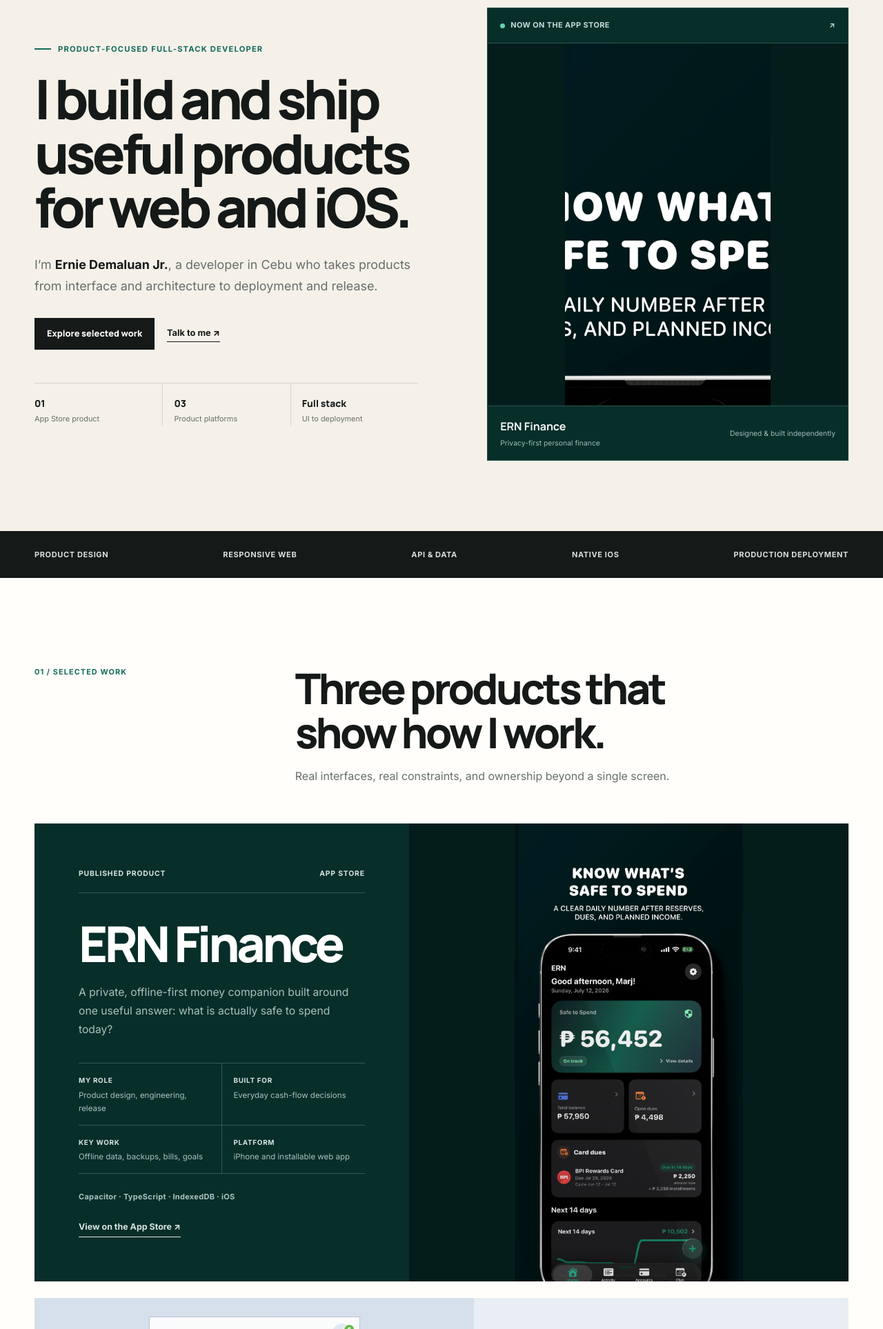
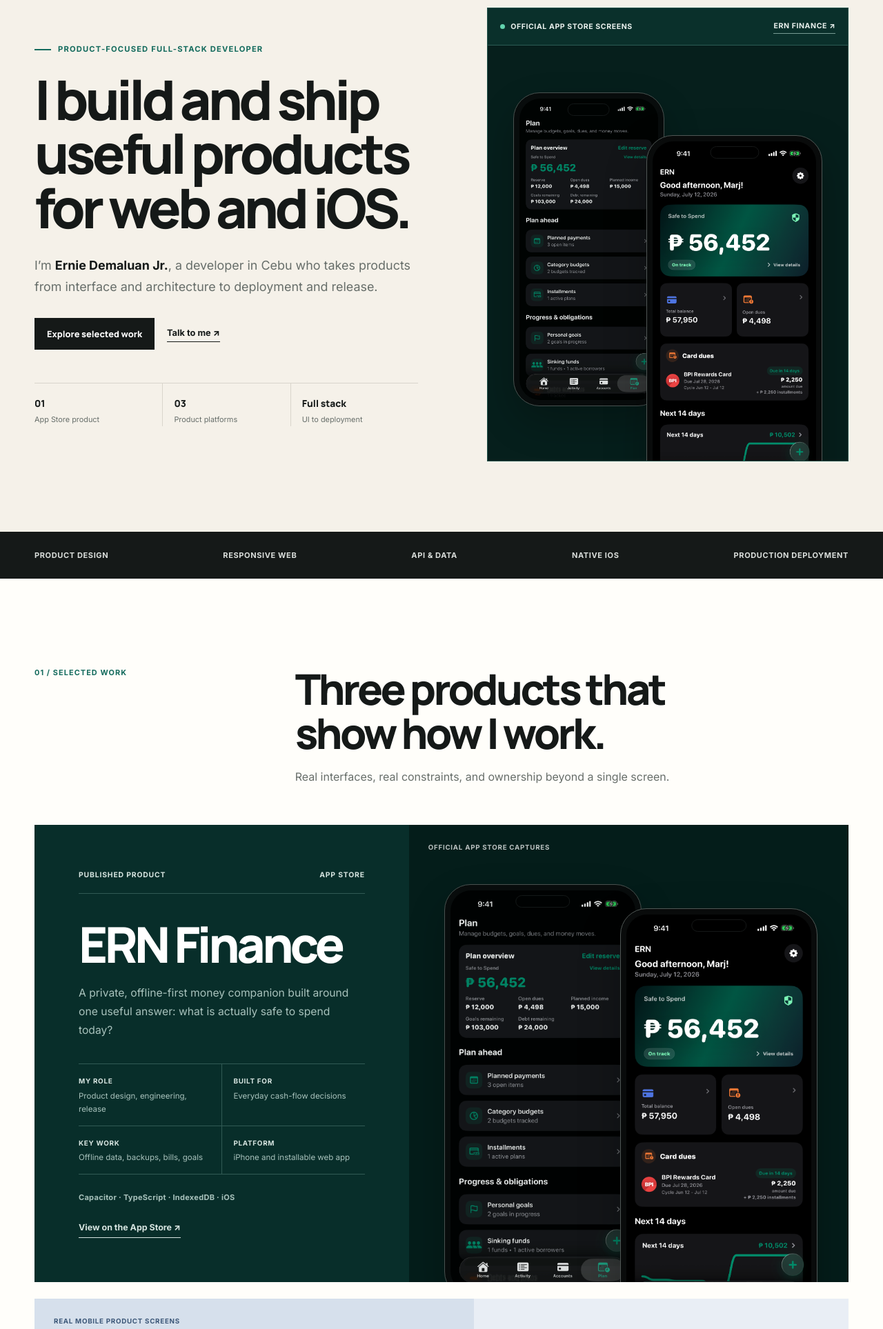
Before and after one commit to ernzonfire/p2-web-dev-portfolio, a plain HTML site: page index.html in a window 1280 px wide. Shown: the part 160-2087 px from the top of the page at 69% size. Drawn offline with Linux system fonts and the light colour scheme.

Commit message:
Use official app screens in device mockups

```diff
--- a/index.html
+++ b/index.html
@@ -84,30 +84,22 @@
           </dl>
         </div>
 
-        <a class="hero-product" href="https://apps.apple.com/ph/app/ern-finance/id6789468096" target="_blank" rel="noopener" aria-label="View ERN Finance on the App Store">
-          <div class="hero-product-top">
-            <div>
-              <span class="live-dot" aria-hidden="true"></span>
-              <span>Now on the App Store</span>
-            </div>
-            <span aria-hidden="true">↗</span>
+        <div class="hero-visual">
+          <div class="hero-visual-heading">
+            <div><span class="live-dot" aria-hidden="true"></span> Official App Store screens</div>
+            <a href="https://apps.apple.com/ph/app/ern-finance/id6789468096" target="_blank" rel="noopener">ERN Finance ↗</a>
           </div>
-          <div class="hero-product-screen">
-            <img
-              src="assets/images/ern-finance.png"
-              alt="ERN Finance iPhone dashboard showing safe-to-spend, balances, bills, and cash flow"
-              width="1080"
-              height="1920"
-            >
+          <div class="hero-device-stage">
+            <a class="phone-mockup hero-phone hero-phone-back" href="https://apps.apple.com/ph/app/ern-finance/id6789468096" target="_blank" rel="noopener" aria-label="View the ERN Finance planning screen on the App Store">
+              <span class="device-island" aria-hidden="true"></span>
+              <img src="assets/images/ern-plan-official.png" alt="Official ERN Finance planning screen with reserve, dues, goals, and budgets" width="777" height="1688">
+            </a>
+            <a class="phone-mockup hero-phone hero-phone-front" href="https://apps.apple.com/ph/app/ern-finance/id6789468096" target="_blank" rel="noopener" aria-label="View ERN Finance on the App Store">
+              <span class="device-island" aria-hidden="true"></span>
+              <img src="assets/images/ern-home-official.png" alt="Official ERN Finance home screen showing safe-to-spend, balances, card dues, and cash flow" width="777" height="1688">
+            </a>
           </div>
-          <div class="hero-product-bottom">
-            <div>
-              <strong>ERN Finance</strong>
-              <span>Privacy-first personal finance</span>
-            </div>
-            <span>Designed &amp; built independently</span>
-          </div>
-        </a>
+        </div>
       </section>
 
       <section class="proof-bar" aria-label="Product delivery capabilities">
@@ -163,14 +155,30 @@
                 <p class="product-stack">Capacitor · TypeScript · IndexedDB · iOS</p>
                 <a class="product-cta" href="https://apps.apple.com/ph/app/ern-finance/id6789468096" target="_blank" rel="noopener">View on the App Store <span aria-hidden="true">↗</span></a>
               </div>
-              <a class="product-image ern-image" href="https://apps.apple.com/ph/app/ern-finance/id6789468096" target="_blank" rel="noopener" aria-label="Open ERN Finance on the App Store">
-                <img src="assets/images/ern-finance.png" alt="ERN Finance iPhone interface with safe-to-spend amount and upcoming financial obligations" width="1080" height="1920" loading="lazy">
+              <a class="device-gallery gallery-ern" href="https://apps.apple.com/ph/app/ern-finance/id6789468096" target="_blank" rel="noopener" aria-label="Open ERN Finance on the App Store">
+                <span class="gallery-note">Official App Store captures</span>
+                <span class="phone-mockup gallery-phone gallery-phone-back">
+                  <span class="device-island" aria-hidden="true"></span>
+                  <img src="assets/images/ern-plan-official.png" alt="Official ERN Finance plan overview screen" width="777" height="1688" loading="lazy">
+                </span>
+                <span class="phone-mockup gallery-phone gallery-phone-front">
+                  <span class="device-island" aria-hidden="true"></span>
+                  <img src="assets/images/ern-home-official.png" alt="Official ERN Finance safe-to-spend home screen" width="777" height="1688" loading="lazy">
+                </span>
               </a>
             </article>
 
             <article class="product-panel product-next">
-              <a class="product-image next-image" href="https://rcx-next.vercel.app" target="_blank" rel="noopener" aria-label="Open the NEXT employee platform">
-                <img src="assets/images/next-platform.png" alt="NEXT employee home screen with points, events, rewards, surveys, and quick actions" width="780" height="1688" loading="lazy">
+              <a class="device-gallery gallery-next" href="https://rcx-next.vercel.app" target="_blank" rel="noopener" aria-label="Open the NEXT employee platform">
+                <span class="gallery-note">Real mobile product screens</span>
+                <span class="phone-mockup gallery-phone gallery-phone-back">
+                  <span class="device-island" aria-hidden="true"></span>
+                  <img src="assets/images/next-login-official.png" alt="NEXT employee sign-in screen" width="780" height="1688" loading="lazy">
+                </span>
+                <span class="phone-mockup gallery-phone gallery-phone-front">
+                  <span class="device-island" aria-hidden="true"></span>
+                  <img src="assets/images/next-home-official.png" alt="NEXT employee home screen with points, rewards, events, and quick actions" width="780" height="1688" loading="lazy">
+                </span>
               </a>
               <div class="product-content">
                 <div class="product-meta">
@@ -237,8 +245,16 @@
                 <p class="product-stack">SwiftUI · Supabase · Realtime · Multipeer Connectivity</p>
                 <p class="product-status">Private beta · App Store release in progress</p>
               </div>
-              <div class="product-image salpakan-image">
-                <img src="assets/images/salpakan-game.png" alt="Salpakan iPad match showing the timed hidden-rank Game of the Generals board" width="2064" height="2752" loading="lazy">
+              <div class="device-gallery gallery-salpakan">
+                <span class="gallery-note">Official iPhone listing screens</span>
+                <span class="phone-mockup gallery-phone gallery-phone-back">
+                  <span class="device-island" aria-hidden="true"></span>
+                  <img src="assets/images/salpakan-ai-official.png" alt="Official Salpakan AI difficulty selection screen" width="777" height="1688" loading="lazy">
+                </span>
+                <span class="phone-mockup gallery-phone gallery-phone-front">
+                  <span class="device-island" aria-hidden="true"></span>
+                  <img src="assets/images/salpakan-match-official.png" alt="Official Salpakan online hidden-rank battle screen" width="777" height="1688" loading="lazy">
+                </span>
               </div>
             </article>
           </div>
--- a/style.css
+++ b/style.css
@@ -297,35 +297,36 @@ main section[id] {
   font-size: 0.68rem;
 }
 
-.hero-product {
+.hero-visual {
   overflow: hidden;
-  color: #f3f5f4;
-  background: #082e2a;
-  border: 1px solid #174b44;
+  color: #e9f0ed;
+  background: #0a302b;
+  border: 1px solid #1f5049;
 }
 
-.hero-product-top,
-.hero-product-bottom {
+.hero-visual-heading {
   display: flex;
   align-items: center;
   justify-content: space-between;
   gap: 20px;
-  padding: 16px 18px;
-}
-
-.hero-product-top {
-  color: #c4ddd8;
-  border-bottom: 1px solid #24544e;
-  font-size: 0.68rem;
-  font-weight: 700;
-  letter-spacing: 0.04em;
+  min-height: 54px;
+  padding: 13px 18px;
+  border-bottom: 1px solid #2c5b54;
+  font-size: 0.66rem;
+  font-weight: 800;
+  letter-spacing: 0.055em;
   text-transform: uppercase;
 }
 
-.hero-product-top > div {
+.hero-visual-heading > div {
   display: flex;
   gap: 8px;
   align-items: center;
+}
+
+.hero-visual-heading a {
+  padding-bottom: 2px;
+  border-bottom: 1px solid #779c94;
 }
 
 .live-dot {
@@ -335,44 +336,65 @@ main section[id] {
   border-radius: 50%;
 }
 
-.hero-product-screen {
-  display: grid;
+.hero-device-stage {
+  position: relative;
   overflow: hidden;
-  height: clamp(380px, 42vw, 525px);
-  place-items: start center;
-  background: #041d1a;
+  height: clamp(500px, 47vw, 610px);
+  background: #061f1c;
 }
 
-.hero-product-screen img {
-  width: 57%;
-  min-width: 245px;
-  object-fit: cover;
-  object-position: top center;
+.phone-mockup {
+  position: relative;
+  display: block;
+  overflow: hidden;
+  padding: 8px;
+  background: #090b0b;
+  border: 1px solid #505755;
+  border-radius: 38px;
+  box-shadow: 0 24px 60px rgba(0, 0, 0, 0.28);
+}
+
+.phone-mockup > img {
+  width: 100%;
+  height: auto;
+  border-radius: 30px;
+}
+
+.device-island {
+  position: absolute;
+  top: 15px;
+  left: 50%;
+  z-index: 2;
+  width: 28%;
+  height: 18px;
+  background: #000;
+  border: 1px solid #151717;
+  border-radius: 999px;
+  transform: translateX(-50%);
+}
+
+.hero-phone {
+  position: absolute;
   transition: transform 220ms ease;
 }
 
-.hero-product:hover .hero-product-screen img,
-.hero-product:focus-visible .hero-product-screen img {
-  transform: translateY(-6px);
+.hero-phone-back {
+  top: 68px;
+  left: 7%;
+  width: 42%;
+  opacity: 0.9;
 }
 
-.hero-product-bottom {
-  border-top: 1px solid #24544e;
+.hero-phone-front {
+  right: 7%;
+  bottom: -62px;
+  z-index: 1;
+  width: 49%;
 }
 
-.hero-product-bottom div {
-  display: grid;
-  gap: 2px;
-}
-
-.hero-product-bottom strong {
-  font-family: "Manrope", sans-serif;
-  font-size: 1rem;
-}
-
-.hero-product-bottom span {
-  color: #9ebcb6;
-  font-size: 0.65rem;
+.hero-phone:hover,
+.hero-phone:focus-visible {
+  transform: translateY(-7px);
 }
 
 .proof-bar {
@@ -543,19 +565,51 @@ main section[id] {
   font-weight: 700;
 }
 
-.product-image {
-  display: grid;
+.device-gallery {
+  position: relative;
   overflow: hidden;
-  place-items: center;
+  min-height: 660px;
 }
 
-.product-image img {
-  transition: transform 260ms ease;
+.gallery-note {
+  position: absolute;
+  top: 25px;
+  left: 28px;
+  z-index: 3;
+  color: rgba(255, 255, 255, 0.72);
+  font-size: 0.61rem;
+  font-weight: 800;
+  letter-spacing: 0.075em;
+  text-transform: uppercase;
 }
 
-a.product-image:hover img,
-a.product-image:focus-visible img {
-  transform: scale(1.015);
+.gallery-phone {
+  position: absolute;
+  width: 45%;
+  max-width: 286px;
+  transition: transform 240ms ease;
+}
+
+.gallery-phone-back {
+  top: 86px;
+  left: 8%;
+  opacity: 0.9;
+}
+
+.gallery-phone-front {
+  right: 7%;
+  bottom: -58px;
+  z-index: 1;
+}
+
+a.device-gallery:hover .gallery-phone-back,
+a.device-gallery:focus-visible .gallery-phone-back {
+  transform: translateY(-6px);
+}
+
+a.device-gallery:hover .gallery-phone-front,
+a.device-gallery:focus-visible .gallery-phone-front {
+  transform: translateY(-10px);
 }
 
 .product-ern {
@@ -580,15 +634,8 @@ a.product-image:focus-visible img {
   color: #a8c2bc;
 }
 
-.ern-image {
+.gallery-ern {
   background: #041d1a;
-}
-
-.ern-image img {
-  width: 52%;
-  height: 104%;
-  object-fit: cover;
-  object-position: top center;
 }
 
 .product-next {
@@ -613,16 +660,12 @@ a.product-image:focus-visible img {
   color: #566a84;
 }
 
-.next-image {
+.gallery-next {
   background: #d6e0ec;
 }
 
-.next-image img {
-  width: 48%;
-  height: 92%;
-  object-fit: cover;
-  object-position: top center;
-  border: 1px solid #b7c3d1;
+.gallery-next .gallery-note {
+  color: #3d5879;
 }
 
 .product-salpakan {
@@ -651,15 +694,8 @@ a.product-image:focus-visible img {
   color: #aab2b1;
 }
 
-.salpakan-image {
+.gallery-salpakan {
   background: #071416;
-}
-
-.salpakan-image img {
-  width: 100%;
-  height: 100%;
-  object-fit: cover;
-  object-position: center 15%;
 }
 
 .more-work {
@@ -992,8 +1028,8 @@ a.product-image:focus-visible img {
     gap: 44px;
   }
 
-  .hero-product-screen {
-    height: 460px;
+  .hero-device-stage {
+    height: 520px;
   }
 
   .product-panel,
@@ -1001,7 +1037,7 @@ a.product-image:focus-visible img {
     grid-template-columns: 1fr;
   }
 
-  .product-next .product-image {
+  .product-next .device-gallery {
     order: 2;
   }
 
@@ -1009,8 +1045,8 @@ a.product-image:focus-visible img {
     min-height: auto;
   }
 
-  .product-image {
-    min-height: 600px;
+  .device-gallery {
+    min-height: 620px;
   }
 
   .work-row {
@@ -1056,7 +1092,7 @@ a.product-image:focus-visible img {
     font-size: clamp(3rem, 14vw, 4.6rem);
   }
 
-  .hero-product {
+  .hero-visual {
     width: min(100%, 520px);
     justify-self: center;
   }
@@ -1067,8 +1103,8 @@ a.product-image:focus-visible img {
     gap: 18px;
   }
 
-  .product-image {
-    min-height: 520px;
+  .device-gallery {
+    min-height: 570px;
   }
 
   .more-work-heading {
@@ -1154,8 +1190,8 @@ a.product-image:focus-visible img {
     margin-top: 0;
   }
 
-  .hero-product-screen {
-    height: 420px;
+  .hero-device-stage {
+    height: 485px;
   }
 
   .product-content {
@@ -1171,13 +1207,30 @@ a.product-image:focus-visible img {
     border-left: 0;
   }
 
-  .product-image {
-    min-height: 420px;
+  .device-gallery {
+    min-height: 500px;
   }
 
-  .ern-image img,
-  .next-image img {
-    width: 60%;
+  .hero-phone-back {
+    left: -3%;
+    width: 50%;
+  }
+
+  .hero-phone-front {
+    right: 1%;
+    width: 57%;
+  }
+
+  .gallery-phone {
+    width: 56%;
+  }
+
+  .gallery-phone-back {
+    left: -7%;
+  }
+
+  .gallery-phone-front {
+    right: -4%;
   }
 
   .work-row {
```
Also changed, not shown: assets/images/ern-home-official.png (added), assets/images/ern-plan-official.png (added), assets/images/next-home-official.png (added), assets/images/next-login-official.png (added), assets/images/salpakan-ai-official.png (added), assets/images/salpakan-match-official.png (added).
